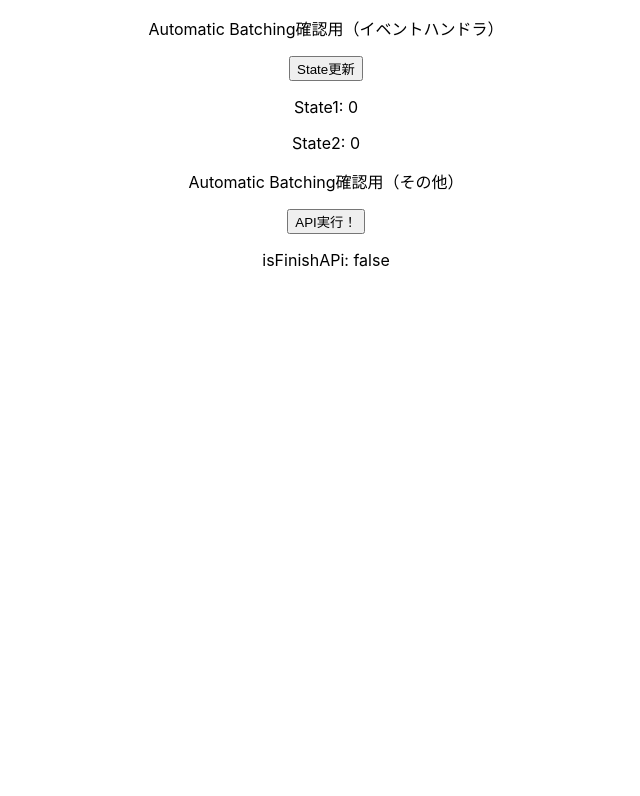
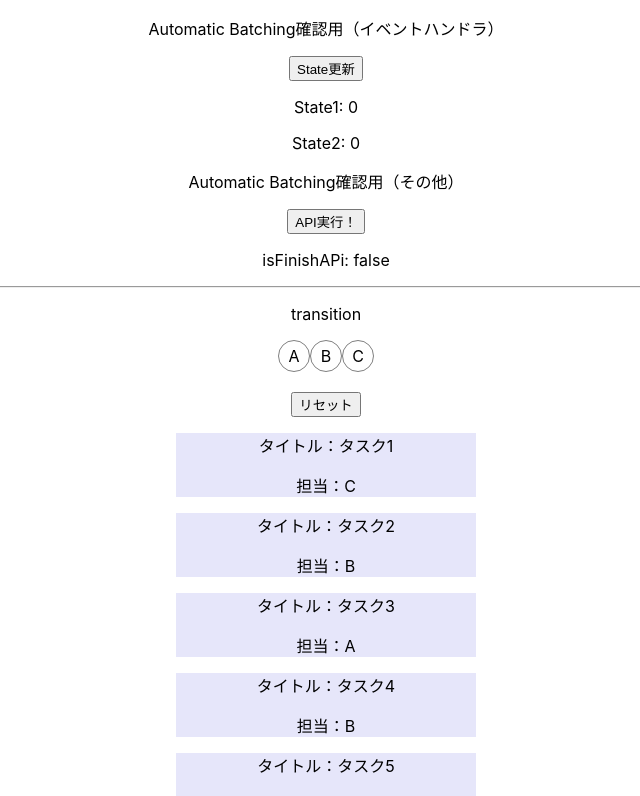
Before and after one commit to MasahikoYonezawa/react18-sdb-engineer-lt, a React (Create React App) app: page / in a window 1280 px wide. Shown: the top 796 px of the page, without its empty margins (314-954 px from the left). Built offline with nearby package versions, Linux system fonts and the light colour scheme.

Commit message:
feat: transition準び

```diff
--- a/package.json
+++ b/package.json
@@ -10,6 +10,7 @@
     "@types/node": "^16.18.23",
     "@types/react": "^18.0.33",
     "@types/react-dom": "^18.0.11",
+    "prettier": "^2.8.7",
     "react": "^18.2.0",
     "react-dom": "^18.2.0",
     "react-scripts": "5.0.1",
--- a/src/App.tsx
+++ b/src/App.tsx
@@ -1,14 +1,17 @@
-import React from 'react';
-import './App.css';
-import {AutoBatchEventHandler} from "./components/AutoBatchEventHandler";
-import {AutoBatchOther} from "./components/AutoBatchOther";
+import React from "react";
+import "./App.css";
+import { AutoBatchEventHandler } from "./components/AutoBatchEventHandler";
+import { AutoBatchOther } from "./components/AutoBatchOther";
+import { Transition } from "./components/Transition";
 
 function App() {
-  console.log("Appがレンダリング！")
+  console.log("Appがレンダリング！");
   return (
     <div className="App">
-      <AutoBatchEventHandler/>
-      <AutoBatchOther/>
+      <AutoBatchEventHandler />
+      <AutoBatchOther />
+      <hr />
+      <Transition />
     </div>
   );
 }
--- /dev/null
+++ b/src/components/Avatar.tsx
@@ -0,0 +1,27 @@
+import { ReactNode } from "react";
+
+type Props = {
+  children: ReactNode;
+  isSelected?: boolean;
+  onClick: (assignee: string) => void;
+};
+
+export const Avatar = ({ children, isSelected = false, onClick }: Props) => {
+  const border = isSelected ? "3px solid orange" : "1px solid gray";
+  return (
+    <div
+      style={{
+        width: "30px",
+        height: "30px",
+        border,
+        borderRadius: "50%",
+        textAlign: "center",
+        lineHeight: "30px",
+        userSelect: "none",
+      }}
+      onClick={() => onClick(`${children}`)}
+    >
+      {children}
+    </div>
+  );
+};
--- /dev/null
+++ b/src/components/TaskList.tsx
@@ -0,0 +1,29 @@
+import { memo, useDeferredValue } from "react";
+import type { Task } from "./Transition";
+
+type Props = {
+  taskList: Task[];
+};
+
+export const TaskList = memo(({ taskList }: Props) => {
+  const deferredTaskList = useDeferredValue(taskList);
+
+  return (
+    <>
+      {deferredTaskList.map((task) => (
+        <div
+          key={task.id}
+          style={{
+            width: "300px",
+            margin: "auto",
+            background: "lavender",
+            // opacity: isPending ? 0.5 : 1
+          }}
+        >
+          <p>タイトル：{task.title}</p>
+          <p>担当：{task.assignee}</p>
+        </div>
+      ))}
+    </>
+  );
+});
--- /dev/null
+++ b/src/components/Transition.tsx
@@ -0,0 +1,78 @@
+import { useState } from "react";
+import { Avatar } from "./Avatar";
+import { TaskList } from "./TaskList";
+
+export type Task = {
+  id: number;
+  title: string;
+  assignee: string;
+};
+
+const member = {
+  a: "A",
+  b: "B",
+  c: "C",
+};
+
+const generateDummyTasks = (): Task[] => {
+  return Array(10000)
+    .fill("")
+    .map((_, index) => {
+      const addedIndex = index + 1;
+      return {
+        id: addedIndex,
+        title: `タスク${addedIndex}`,
+        assignee:
+          addedIndex % 3 === 0
+            ? member.a
+            : addedIndex % 2 === 0
+            ? member.b
+            : member.c,
+      };
+    });
+};
+const tasks = generateDummyTasks();
+
+const filteringAssignee = (assignee: string) => {
+  if (assignee === "") return tasks;
+  return tasks.filter((task) => task.assignee === assignee);
+};
+
+export const Transition = () => {
+  const [selectedAssignee, setSelectedAssignee] = useState<string>("");
+  const [taskList, setTaskList] = useState<Task[]>(tasks);
+
+  const onClickAssignee = (assignee: string) => {
+    setSelectedAssignee(assignee);
+    setTaskList(filteringAssignee(assignee));
+  };
+
+  return (
+    <div>
+      <p>transition</p>
+      <div style={{ display: "flex", justifyContent: "center" }}>
+        <Avatar
+          isSelected={selectedAssignee === member.a}
+          onClick={onClickAssignee}
+        >
+          {member.a}
+        </Avatar>
+        <Avatar
+          isSelected={selectedAssignee === member.b}
+          onClick={onClickAssignee}
+        >
+          {member.b}
+        </Avatar>
+        <Avatar
+          isSelected={selectedAssignee === member.c}
+          onClick={onClickAssignee}
+        >
+          {member.c}
+        </Avatar>
+      </div>
+      <br />
+      <button onClick={() => onClickAssignee("")}>リセット</button>
+      <TaskList taskList={taskList} />
+    </div>
+  );
+};
```
Also changed, not shown: 1 other file (tests, documents, lock files or other folders).
